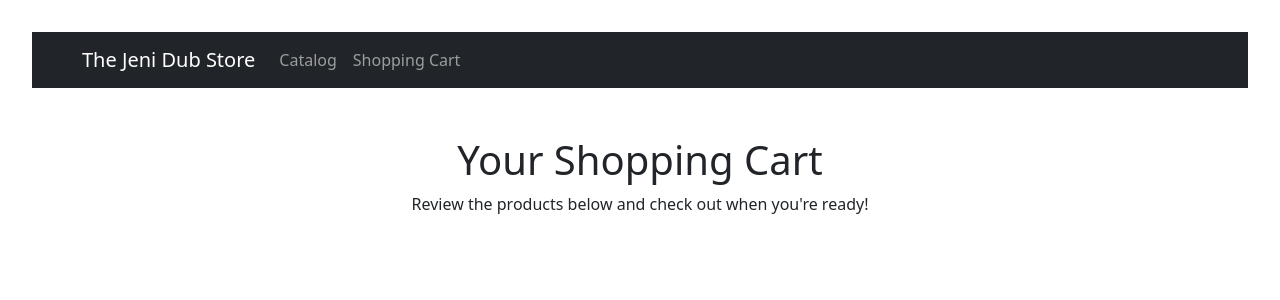
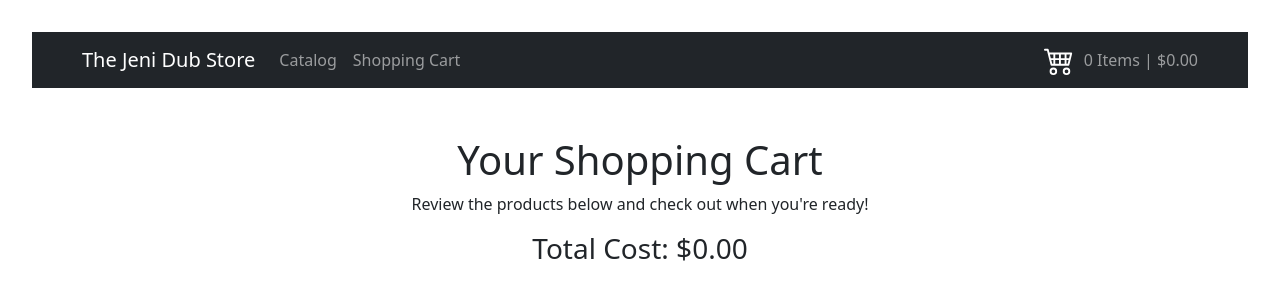
Before and after one commit to jenidub/JeniDub-FakeStore-Website, a React (Vite) app: page /cart in a window 1280 px wide. Shown: the top 300 px of the page. Built offline with nearby package versions, Linux system fonts and the light colour scheme.

Commit message:
Added Shopping Cart component to the project

```diff
--- a/index.html
+++ b/index.html
@@ -4,10 +4,11 @@
     <meta charset="UTF-8" />
     <link rel="icon" type="image/svg+xml" href="/vite.svg" />
     <meta name="viewport" content="width=device-width, initial-scale=1.0" />
-    <title>fake-store-app</title>
+    <title>The JeniDub Store</title>
   </head>
   <body>
     <div id="root"></div>
     <script type="module" src="/src/main.tsx"></script>
+    <script src="https://kit.fontawesome.com/44f201c5a9.js" crossorigin="anonymous"></script>
   </body>
 </html>
--- a/package.json
+++ b/package.json
@@ -11,13 +11,19 @@
   },
   "dependencies": {
     "@auth0/auth0-react": "^2.11.0",
+    "@fortawesome/fontawesome-svg-core": "^7.1.0",
+    "@fortawesome/free-brands-svg-icons": "^7.1.0",
+    "@fortawesome/free-regular-svg-icons": "^7.1.0",
+    "@fortawesome/free-solid-svg-icons": "^7.1.0",
     "@reduxjs/toolkit": "^2.11.2",
     "@tanstack/react-query": "^5.90.12",
     "axios": "^1.13.2",
     "bootstrap": "^5.3.8",
+    "bootstrap-icons": "^1.13.1",
     "react": "^19.2.0",
     "react-bootstrap": "^2.10.10",
     "react-dom": "^19.2.0",
+    "react-icons": "^5.5.0",
     "react-redux": "^9.2.0",
     "react-router-dom": "^7.11.0",
     "redux-thunk": "^3.1.0"
--- a/src/App.tsx
+++ b/src/App.tsx
@@ -3,7 +3,7 @@ import { Route, Routes } from "react-router-dom";
 import ProductCatalog from "./components/ProductCatalog";
 import ShoppingCart from "./components/ShoppingCart";
 import ShoppingCartContext from "./context/ShoppingCartContext";
-// import type { Product } from "./types/Product";
+import type { Product } from "./types/Product";
 import './App.css'
 
 function App() {
@@ -16,13 +16,18 @@ function App() {
         return [];
     });
 
+    const [ totalCost, setTotalCost ] = useState(
+        shoppingCart.reduce((accumulator: number, currentProduct: Product) => {
+            return accumulator + currentProduct.price;
+        }, 0)
+    );
+
     useEffect(() => {
-        console.log("updating cart...")
         window.sessionStorage.setItem('shoppingCart', JSON.stringify(shoppingCart));
     }, [shoppingCart]);
 
     return (
-        <ShoppingCartContext.Provider value={{ shoppingCart, setShoppingCart }}>
+        <ShoppingCartContext.Provider value={{ shoppingCart, totalCost, setShoppingCart, setTotalCost }}>
             <Routes>
                 <Route path="/" element={<ProductCatalog />} />
                 <Route path="/cart" element={<ShoppingCart />} />
--- /dev/null
+++ b/src/components/CartCard.tsx
@@ -0,0 +1,58 @@
+import { useState, useContext } from "react";
+import { Container, Card, Button, Stack, Col, Row } from "react-bootstrap";
+import ShoppingCartContext from "../context/ShoppingCartContext";
+import type { Product } from "../types/Product";
+
+function CartCard (productInfo: Product) {
+    const { shoppingCart, setShoppingCart } = useContext(ShoppingCartContext);
+    const [ quantity, setQuantity ] = useState(shoppingCart.filter(product => product.id === productInfo.id).length || 0);
+
+    const handleAddToCart = (productInfo: Product) => {
+        setShoppingCart([...shoppingCart, productInfo]);
+        setQuantity(quantity + 1);
+    }
+
+    const handleRemoveFromCart = (productId: number) => {
+        const itemIndex = shoppingCart.findIndex(product => product.id === productId);
+        if (itemIndex > -1) {
+            shoppingCart.splice(itemIndex, 1);
+            console.log("updatedCart: ", shoppingCart);
+            setShoppingCart(shoppingCart);
+            setQuantity(quantity - 1);
+        }
+    }
+
+    return (
+        <Card style={{}} className="mb-3">
+            <Container>
+                <Row>
+                    <Col xs={2}>
+                        <img src={productInfo.image} alt={`${productInfo.title} product image`} style={{ width: "50px", }}/>
+                    </Col>
+                    <Col xs={8}>
+                        <h4 >{productInfo.title}</h4>
+                        <p><b>Item Cost: ${productInfo.price.toFixed(2)}</b></p>
+                    </Col>
+                    <Col xs={2}>
+                        <p><b>Total Cost: ${(productInfo.price * quantity).toFixed(2)}</b></p>
+                        {quantity <= 0 ?
+                            (
+                                <div></div>
+                            )
+                            :
+                            (
+                                <Stack direction="horizontal" gap={2}>
+                                    <Button onClick={() => handleRemoveFromCart(productInfo.id)}>-</Button>
+                                    <span>Quantity: {quantity}</span>
+                                    <Button onClick={() => handleAddToCart(productInfo)}>+</Button>
+                                </Stack>
+                            )
+                        }
+                    </Col>
+                </Row>
+            </Container>
+        </Card>
+    )
+}
+
+export default CartCard;
--- a/src/components/MenuBar.tsx
+++ b/src/components/MenuBar.tsx
@@ -1,9 +1,14 @@
 import { Container, Nav, Navbar } from 'react-bootstrap';
+import ShoppingCartContext from '../context/ShoppingCartContext';
+import { useContext } from 'react';
+import { BsCart4 } from 'react-icons/bs';
 
 function MenuBar() {
+    const { shoppingCart, totalCost } = useContext(ShoppingCartContext);
+
     return (
-    <div className='mb-5'>
-        <Navbar sticky="top" bg="dark" data-bs-theme="dark" expand="lg" className="justify-content-between">
+        <div>
+            <Navbar bg="dark" data-bs-theme="dark" expand="lg" className="justify-content-between mb-5">
                 <Container>
                     <Navbar.Brand href="#home">The Jeni Dub Store</Navbar.Brand>
                     <Navbar.Toggle aria-controls="basic-navbar-nav" />
@@ -11,6 +16,15 @@ function MenuBar() {
                         <Nav.Link href="/">Catalog</Nav.Link>
                         <Nav.Link href="/cart">Shopping Cart</Nav.Link>
                     </Nav>
+                    <Navbar.Toggle />
+                    <Navbar.Collapse className="justify-content-end">
+                        <Nav.Link href="/cart">
+                            <BsCart4 size={30} style={{ color: 'white', marginRight: "10px", }} />
+                        </Nav.Link>
+                        <Navbar.Text>
+                            <span>{shoppingCart.length} Items | ${totalCost.toFixed(2)}</span>
+                        </Navbar.Text>
+                    </Navbar.Collapse>
                 </Container>
             </Navbar>
         </div>
--- a/src/components/ProductCatalog.tsx
+++ b/src/components/ProductCatalog.tsx
@@ -61,7 +61,6 @@ function ProductCatalog () {
                         </Col>
                     ))}
                 </Row>
-
             </Container>
         </div>
     )
--- a/src/components/ShoppingCart.tsx
+++ b/src/components/ShoppingCart.tsx
@@ -1,13 +1,35 @@
-import React from "react";
+import { useContext } from "react";
+import { Container, Row } from "react-bootstrap";
 import MenuBar from "./MenuBar";
+import ShoppingCartContext from "../context/ShoppingCartContext";
+import CartCard from "./CartCard";
 
 function ShoppingCart () {
+    const { shoppingCart, totalCost } = useContext(ShoppingCartContext);
+
+    const productList = new Set();
+    const uniqueProducts = shoppingCart.filter(product => {
+        const inList = productList.has(product.id);
+        productList.add(product.id);
+        return !inList;
+    });
+
     return(
-        <div>
-            <MenuBar />
-            <h1>Your Shopping Cart</h1>
-            <p>Review the products below and check out when you're ready!</p>
-        </div>
+        <>
+            <div>
+                <MenuBar />
+                <h1>Your Shopping Cart</h1>
+                <p>Review the products below and check out when you're ready!</p>
+                <h3>Total Cost: ${totalCost.toFixed(2)}</h3>
+            </div>
+            <Container style={{}}>
+                <Row style={{}}>
+                    {uniqueProducts?.map(product => (
+                        <CartCard {...product} />
+                    ))}
+                </Row>
+            </Container>
+        </>
     )
 }
 
--- a/src/context/ShoppingCartContext.tsx
+++ b/src/context/ShoppingCartContext.tsx
@@ -3,12 +3,16 @@ import type { Product } from "../types/Product";
 
 interface ShoppingCartContextType {
     shoppingCart: Product[]
+    totalCost: number
     setShoppingCart: (products: Product[]) => void;
+    setTotalCost: (products: Product[]) => void;
 }
 
 const ShoppingCartContext = createContext<ShoppingCartContextType>({
     shoppingCart: [],
-    setShoppingCart: () => {}
+    totalCost: 0,
+    setShoppingCart: () => {},
+    setTotalCost: () => {},
 })
 
 export default ShoppingCartContext;
--- a/src/main.tsx
+++ b/src/main.tsx
@@ -1,22 +1,18 @@
-// import { StrictMode } from 'react'
 import { createRoot } from 'react-dom/client'
 import { BrowserRouter } from "react-router-dom";
-// import { Provider } from 'react-redux';
-// import { store } from './store/store.ts';
 import { QueryClient, QueryClientProvider } from '@tanstack/react-query';
 
 import App from './App.tsx'
-// import './index.css'
+
 import 'bootstrap/dist/css/bootstrap.min.css';
+import 'bootstrap-icons/font/bootstrap-icons.css'; // Add this line
 
 const queryClient = new QueryClient();
 
 createRoot(document.getElementById('root')!).render(
-    // <Provider store={store}>
-        <QueryClientProvider client={queryClient}>
-            <BrowserRouter>
-                <App />
-            </BrowserRouter>
-        </QueryClientProvider>
-    // </Provider>
+    <QueryClientProvider client={queryClient}>
+        <BrowserRouter>
+            <App />
+        </BrowserRouter>
+    </QueryClientProvider>
 );
```
Also changed, not shown: 1 other file (tests, documents, lock files or other folders). Lines whose indentation alone changed are shown as unchanged.
